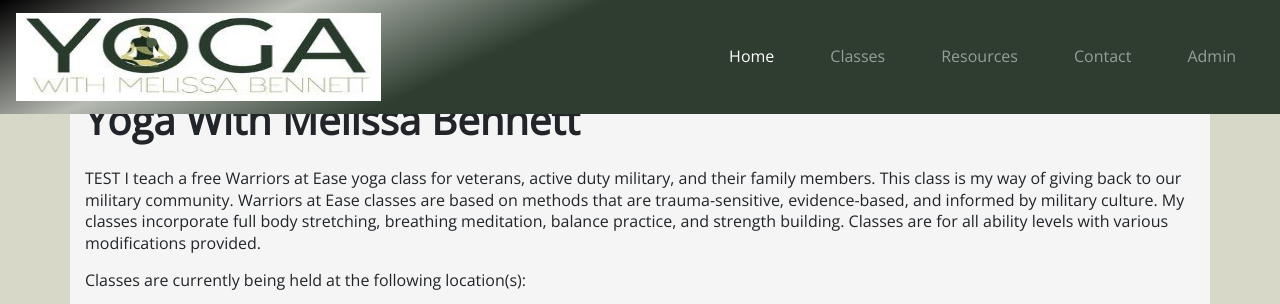
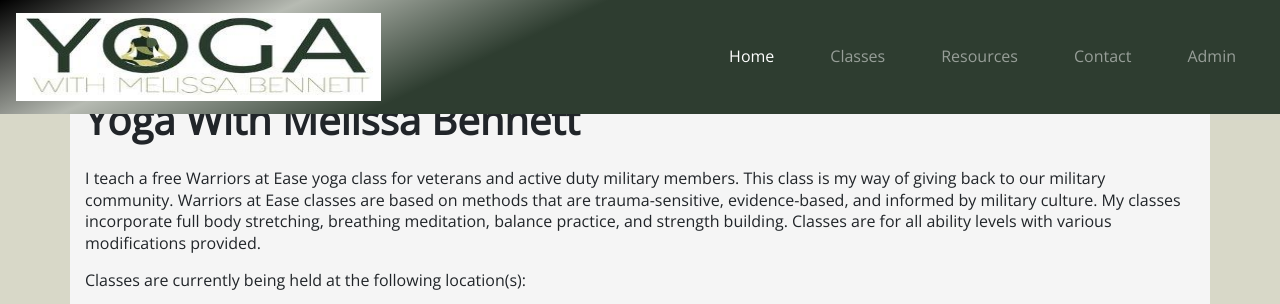
Before and after one commit to jdeleonardis/yoga_with_melissa_bennett_react, a React (Create React App) app in the folder client/: page / in a window 1280 px wide. Shown: the top 304 px of the page. Built offline with nearby package versions, Linux system fonts and the light colour scheme; no server answers.

Commit message:
Modified first sentence

```diff
--- a/client/src/pages/Home/Home.js
+++ b/client/src/pages/Home/Home.js
@@ -38,7 +38,7 @@ function Home() {
             <div className="row">
                 <section className="col-lg-12">
                     <div>
-                        <p>TEST I teach a free Warriors at Ease yoga class for veterans, active duty military, and their family members. This class is my way of giving back to our military community. Warriors at Ease classes are based on methods that are trauma-sensitive, evidence-based, and informed by military culture. My classes incorporate full body stretching, breathing meditation, balance practice, and strength building. Classes are for all ability levels with various modifications provided.</p>
+                        <p>I teach a free Warriors at Ease yoga class for veterans and active duty military members. This class is my way of giving back to our military community. Warriors at Ease classes are based on methods that are trauma-sensitive, evidence-based, and informed by military culture. My classes incorporate full body stretching, breathing meditation, balance practice, and strength building. Classes are for all ability levels with various modifications provided.</p>
                         <p>Classes are currently being held at the following location(s): </p>
                         <ActiveLocations
                             data={activeLocations}
```
